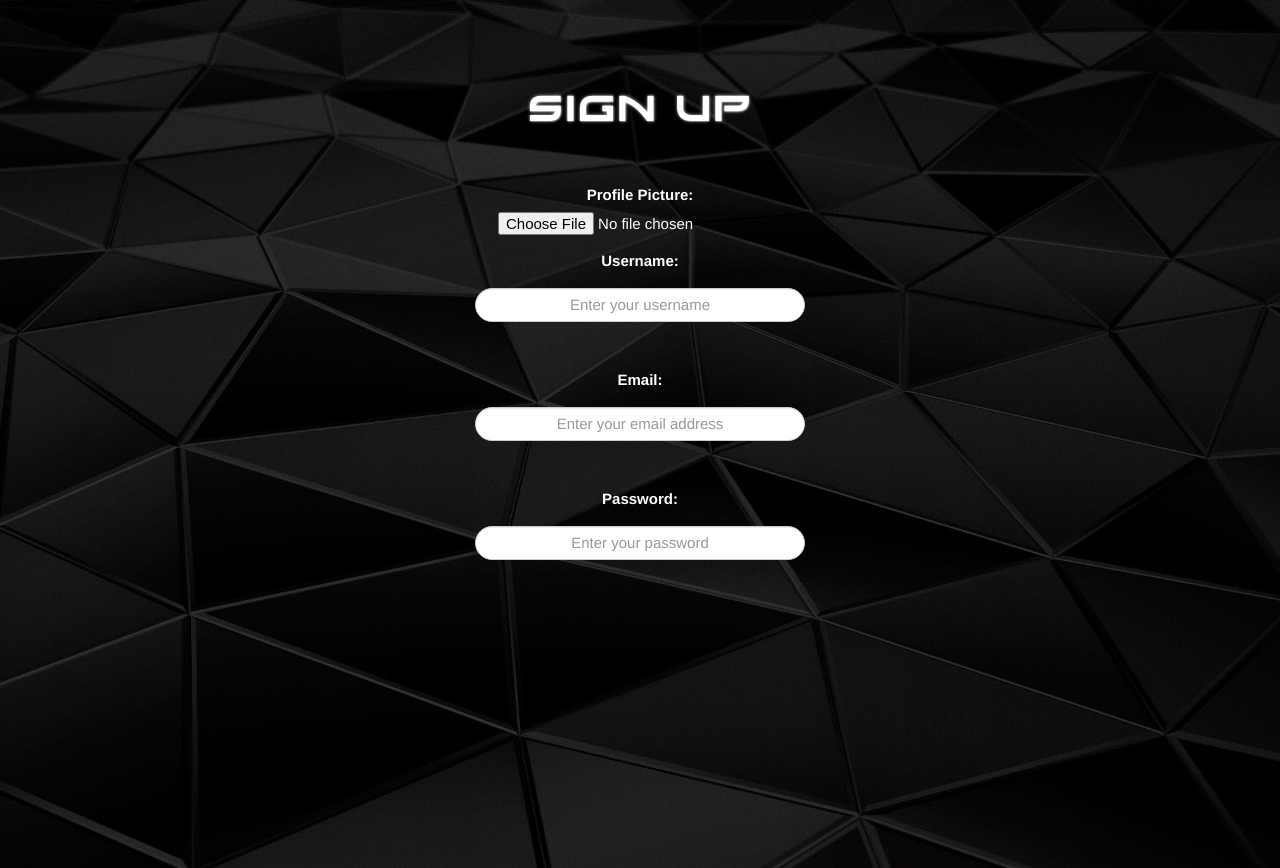
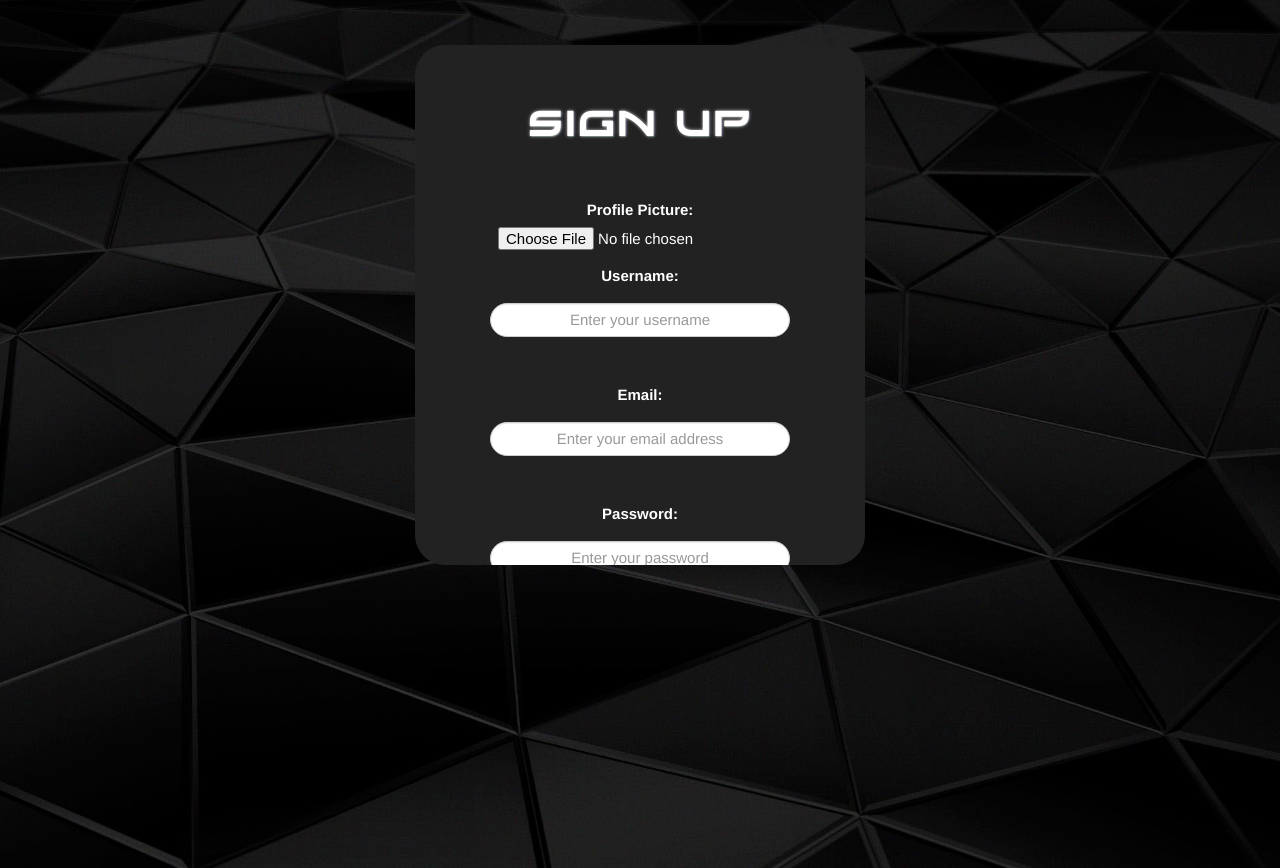
Before and after one commit to rana-raafat/PC-Parts-Marketplace, a PHP site: page /SignUp.php in a window 1280 px wide. Shown: the part 104-972 px from the top of the page. Run offline with PHP 8.4, Linux system fonts and the light colour scheme.

Commit message:
Hotfixes for some features related to cards

```diff
--- a/SignUp.php
+++ b/SignUp.php
@@ -37,11 +37,9 @@
     }
     </script>
 
-<div class="container h-100">
-    <div class="row align-items-center h-100">
-        <div class="col-6 mx-auto">
-            <div class="carda h-100 border-primary justify-content-center">
-                <div>
+<div class="container">
+            <div class="card justify-content-center">
+                <div class="carda">
         <form method="post" action="" enctype="multipart/form-data" onsubmit="return validate(this);" class="form-horizontal">
         <h1>Sign Up</h1><br><br>
 <div class ="form-group">
@@ -70,8 +68,7 @@
         </div>
         </div>
         </div>
-        </div>
-        </div>
+
 
 
 <?php
--- a/Style.css
+++ b/Style.css
@@ -617,6 +617,8 @@ input.form-control.txtToBeSent{
     width: 450px;
     height: 500px;
     overflow-y: auto;
+
+
 }
 
 /***************************************************** ALERTS ******************************************************/
@@ -673,9 +675,13 @@ input.form-control.txtToBeSent{
     align-content: center;
     text-align: center;
     height: 520px;
-    width: 400px;
+    /*width: 400px;*/
+    min-width: 400px;
     margin: 25px;
     overflow-y: auto;
+    background: #222;
+    border-radius: 15px 15px 15px 15px ;
+    padding: 15px;
 }
 .form-horizontal{
   /*padding: 50px;*/
--- a/SurveyResults.php
+++ b/SurveyResults.php
@@ -19,10 +19,10 @@
             die();
         }
         ?>
- <div class="container">
+        <div class="container">
             <div class="card justify-content-center">
-                <div class="SurveyResults">
-                    <h3>Survey Results</h3>
+                <div class="carda">
+                    <h3 style="text-align: center";>Survey Results</h3>
                     <table class="content-table">
                         <tr>
 
```
Also changed, not shown: EditProduct.php (+4 -7 lines).
